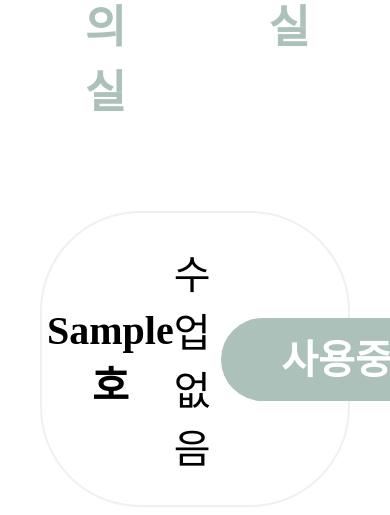
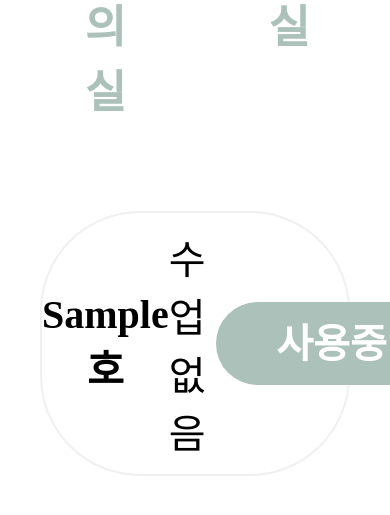
Before and after one commit to JeonK1/KUing, a Django app: template time_table/templates/room_list.html in a window 390 px wide; the page is wider, and only the part inside the window is pictured. Shown: the part 531-1046 px from the top of that part. After the commit the page ends 1007 px from the top of that part, so only its background shows below. Run offline with Django 3.2, Linux system fonts and the light colour scheme; tables that the repository leaves empty hold one stand-in row (values such as "Sample post"); the template is opened without the code that fills it: values that come from a table or form of the project are taken from there, most other values are stand-ins (such as "Sample title", 1, 10 or a date in 2020).

Commit message:
fix to responsive

```diff
--- a/time_table/static/css/room_list.css
+++ b/time_table/static/css/room_list.css
@@ -67,7 +67,7 @@
     align-items: center;
     justify-items: center;
     margin-top : 1em;
-    padding: 30px 0px 30px 5px;
+    padding: 0.9em 1.1em 0.9em 0;
 }
 .room_item_name{
     font-size: 2.5rem;
```
